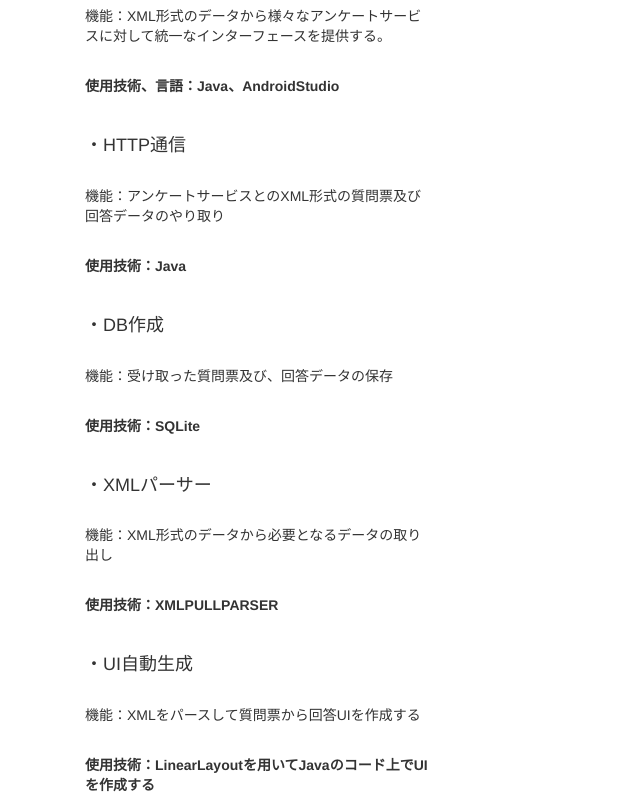
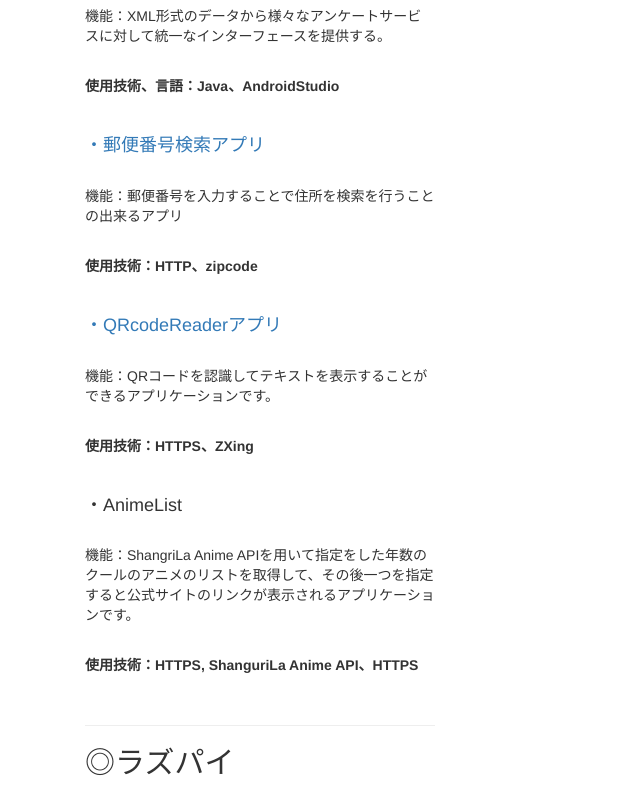
Before and after one commit to r-kuno-zer0/r-kuno-zer0.github.io, a plain HTML site: page index.html in a window 1280 px wide. Shown: the part 840-1640 px from the top of the page, without its empty margins (0-640 px from the left). Drawn offline with nearby package versions, Linux system fonts and the light colour scheme.

Commit message:
Update index.html

```diff
--- a/index.html
+++ b/index.html
@@ -80,30 +80,6 @@
         <p>機能：XML形式のデータから様々なアンケートサービスに対して統一なインターフェースを提供する。</p>
         <br>
         <p><b>使用技術、言語：Java、AndroidStudio</b></p>
-<br>
-<h4 id="http%E9%80%9A%E4%BF%A1">・HTTP通信</h4>
-<br>
-<p>機能：アンケートサービスとのXML形式の質問票及び回答データのやり取り</p>
-<br>
-<p><b>使用技術：Java</b></p>
-<br>
-<h4 id="db%E4%BD%9C%E6%88%90">・DB作成</h4>
-<br>
-<p>機能：受け取った質問票及び、回答データの保存</p>
-<br>
-<p><b>使用技術：SQLite</b></p>
-<br>
-<h4 id="xml%E3%83%91%E3%83%BC%E3%82%B5%E3%83%BC">・XMLパーサー</h4>
-<br>
-<p>機能：XML形式のデータから必要となるデータの取り出し</p>
-<br>
-<p><b>使用技術：XMLPULLPARSER</b></p>
-<br>
-<h4 id="ui%E8%87%AA%E5%8B%95%E7%94%9F%E6%88%90">・UI自動生成</h4>
-<br>
-<p>機能：XMLをパースして質問票から回答UIを作成する</p>
-<br>
-<p><b>使用技術：LinearLayoutを用いてJavaのコード上でUIを作成する</b></p>
 <br>
 <a href="https://github.com/r-kuno-zer0/zipcodeAPI" target="_blank"><h4 id="%E9%83%B5%E4%BE%BF%E7%95%AA%E5%8F%B7%E6%A4%9C%E7%B4%A2%E3%82%A2%E3%83%97%E3%83%AA">・郵便番号検索アプリ</h4></a>
 <br>
```
